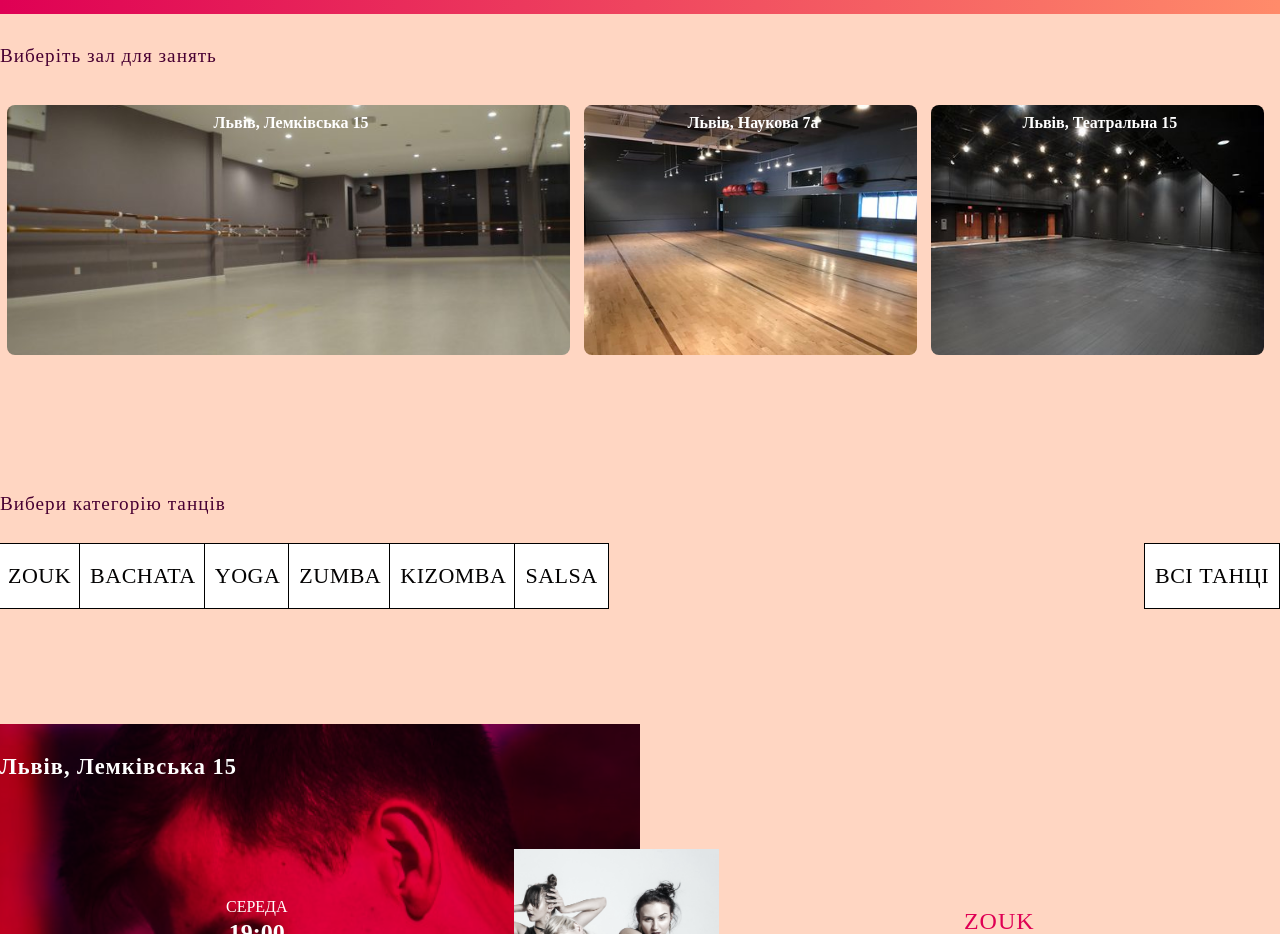
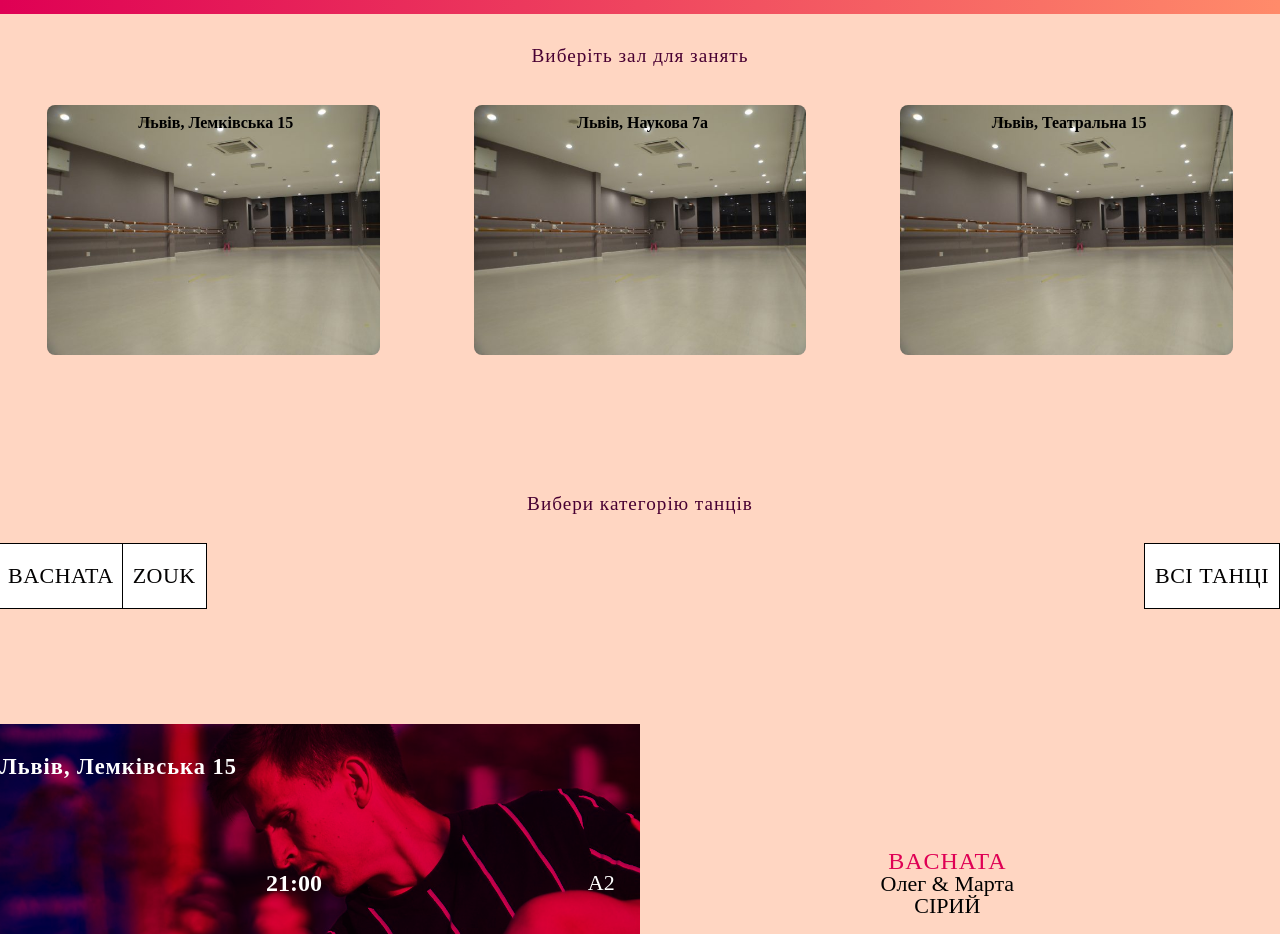
Before and after one commit to Leonidgmn/BDSL, a React (Create React App) app: page /schedule in a window 1280 px wide. Shown: the part 98-1032 px from the top of the page. Built offline with nearby package versions, Linux system fonts and the light colour scheme.

Commit message:
WB-10 first work comit

```diff
--- /dev/null
+++ b/src/components/addressItem.jsx
@@ -0,0 +1,39 @@
+import React from 'react'
+
+
+const AddressItem = ({
+  place = '',
+  sotrNewAllDanceArr = [],
+  locationAndDance = [],
+  setActiveAdress = () => {},
+  setActiveDance = () => {}
+}) => {
+
+  const onAdressClick = () => {
+      setActiveAdress(place);
+
+      const location = locationAndDance.map(loca => {
+        const locaAdress = loca.adress;
+        return locaAdress
+        })
+        console.log(location);
+    if (place === location[0]) {
+        setActiveDance('BACHATA');
+    } else if (place === location[1]) {
+        setActiveDance('BACHATA');
+    } else if (place === location[2]) {
+        setActiveDance('KIZOMBA');
+    }
+  }
+
+  return (
+    <a onClick={onAdressClick} href="#" className='address-item active first'>
+      <span
+          className='text-address-item'>{place}</span>
+      <span className="btnBefore"></span>
+      <span className="btnAfter"></span>
+    </a>
+  )
+}
+
+export default AddressItem;
--- a/src/components/dance.jsx
+++ b/src/components/dance.jsx
@@ -9,7 +9,6 @@ const Dance = () => {
                 <h2>В нашій школі Ви можете опанувати саме такі танці:</h2>
                 <div className="dance-list">
                     {danceData.map(dances => {
-                        console.log(dances)
                         return (
                             <div className='dance-items'>
                                 <h3>{dances.dance}</h3>
--- /dev/null
+++ b/src/components/danceItem.jsx
@@ -0,0 +1,18 @@
+import React from 'react'
+
+function DanceItem (props) {
+
+
+    function onDanceClick () {
+      props.setActiveDance(props.dance)
+
+    }
+
+    return (
+        <li onClick={onDanceClick} className="select-dance-item">
+            <span>{props.dance}</span>
+        </li>
+    )
+}
+
+export default DanceItem
--- a/src/components/schedule.css
+++ b/src/components/schedule.css
@@ -16,7 +16,7 @@ body {
 
 .title-select {
     display: flex;
-    justify-content: flex-start;
+    justify-content: center;
     font-size: 1.2rem;
     font-style: normal;
     font-weight: 500;
@@ -25,16 +25,17 @@ body {
 
 .address-items {
     display: flex;
+    justify-content: space-around;
 }
 
 .address-item.active {
-    min-width: 44%;
+    /* min-width: 44%; */
 }
 
 .text-address-item {
     font-size: 1rem;
     font-weight: 700;
-    color: var(--white100);
+    color: black;
     margin: 5px 0 0 5px;
 }
 
@@ -220,15 +221,16 @@ span {
 .schedule-item {
     display: flex;
     justify-content: space-evenly;
+    align-items: center;
     margin-bottom: 70px;
 }
 
 .name-schedule {
-    margin-top: 60px;
+    /* margin-top: 60px; */
 }
 
 .hour-day-schedule {
-    margin-top: 50px;
+    /* margin-top: 50px; */
 }
 
 .day-schedule {
--- a/src/components/schedule.jsx
+++ b/src/components/schedule.jsx
@@ -1,88 +1,102 @@
-import React from 'react';
-import classes from './schedule.css'
+import React, { useState } from "react";
+import classes from "./schedule.css";
+import { scheduleData, locations, locationAndDance } from "../data/scheduleData";
+import AddressItem from "./addressItem";
+import DanceItem from "./danceItem";
+import ScheduleItem from "./scheduleItem";
 
-const Schedule = () => {
+const Schedule = (props) => {
+
+
+  const [activeAdress, setActiveAdress] = useState('Львів, Лемківська 15');
+
+  const [activeDay, setActiveDay] = useState('ПОНЕДІЛОК');
+
+  const filteredByAdresss = scheduleData.filter((obj) => activeAdress.includes(obj.adress));
+  const newAllDanceArr = [...new Set(filteredByAdresss.map((a) => a.dance))];
+  const sotrNewAllDanceArr = newAllDanceArr.sort();
+  const [activeDance, setActiveDance] = useState(sotrNewAllDanceArr[0])
+
+
+  let allDanceTime = filteredByAdresss.filter((obj) => activeDance.includes(obj.dance));
+
+
+
+  let duplicateDay = allDanceTime.filter((obj) => activeDay.includes(obj.day));
+
+
+
   return (
     <>
       <section id="schedule">
         <div className="content">
           <div className="select-address">
-                        <h3 className='title-select'>Виберіть зал для занять</h3>
+            <h3 className="title-select">Виберіть зал для занять</h3>
             <div className="address-items">
-                            <a href="#" className='address-item active first'>
-                                <span className='text-address-item'>Львів, Лемківська 15</span>
-                                <span class="btnBefore"></span>
-                                <span class="btnAfter"></span>
-                            </a>
-                            <a href="#" className='address-item second'>
+              {locations.map((place, index) => (
+                <AddressItem
+                  sotrNewAllDanceArr={sotrNewAllDanceArr}
+                  setActiveAdress={setActiveAdress}
+                  locationAndDance={locationAndDance}
+                  setActiveDance={setActiveDance}
+                  place={place}
+                  key={index}
+                />
+              ))}
+              {/* <a href="#" className='address-item second'>
                                 <span className='text-address-item'>Львів, Наукова 7а</span>
-                                <span class="btnBefore"></span>
-                                <span class="btnAfter"></span>
+                                <span className="btnBefore"></span>
+                                <span className="btnAfter"></span>
                             </a>
                             <a href="#" className='address-item third'>
-                                <span className='text-address-item'>Львів, Театральна 15</span>
-                                <span class="btnBefore"></span>
-                                <span class="btnAfter"></span>
-                            </a>
+                                <span className='text-address-item'>{props.newadressArr.data}</span>
+                                <span className="btnBefore"></span>
+                                <span className="btnAfter"></span>
+                            </a> */}
             </div>
           </div>
         </div>
-            </section >
+      </section>
 
       <section>
         <div className="content">
-                    <div className='select-dance'>
-                        <h3 className='title-select'>Вибери категорію танців</h3>
-                        <div className='select-dance-items'>
-                            <ul className='all-dance'>
+          <div className="select-dance">
+            <h3 className="title-select">Вибери категорію танців</h3>
+            <div className="select-dance-items">
+              <ul className="all-dance">
+                {sotrNewAllDanceArr.map((dance, index) => (
+                  <DanceItem
+                    activeDance={activeDance}
+                    setActiveDance={setActiveDance}
+                    key={index}
+                    dance={dance}
+                  />
+                ))}
+              </ul>
+              <ul className="all-dance">
                 <li className="select-dance-item">
-                                    <span>ZOUK</span>
+                  <span>ВСІ ТАНЦІ</span>
                 </li>
-                                <li className="select-dance-item">
-                                    <span>BACHATA</span>
-                                </li>
-                                <li className="select-dance-item">
-                                    <span>YOGA</span>
-                                </li>
-                                <li className="select-dance-item">
-                                    <span>ZUMBA</span>
-                                </li>
-                                <li className="select-dance-item">
-                                    <span>KIZOMBA</span>
-                                </li>
-                                <li className="select-dance-item">
-                                    <span>SALSA</span>
-                                </li>
-                            </ul>
-                            <ul className='all-dance'>
-                                <li className="select-dance-item"><span>ВСІ ТАНЦІ</span></li>
               </ul>
             </div>
           </div>
         </div>
-            </section >
+      </section>
 
       <section>
         <div className="content-schedule">
           <div className="schedule-background"></div>
-                    <div className='schedule content'>
-                        <h2 className="schedule-title">Львів, Лемківська 15</h2>
-                        <div className="schedule-item">
-                            <div className="hour-day-schedule">
-                                <p className="day-schedule">CEРЕДА</p>
-                                <p className="hour-schedule">19:00</p>
-                                <p className="day-schedule">СУБОТА</p>
-                                <p className="hour-schedule">21:00</p>
-                            </div>
-                            <div className="photo-schedule"></div>
-                            <div className="name-schedule">
-                                <h3 className='name-dance-schedule'>ZOUK</h3>
-                                <p className='teacher-schedule'>Олег & Оля</p>
-                                <p className='number-room-schedule'>Зал №1</p>
-                            </div>
-                        </div>
-
-                        <div className="schedule-item">
+          <div className="schedule content">
+            <h2 className="schedule-title">{ activeAdress }</h2>
+            {allDanceTime.map((data, index) => (
+              <ScheduleItem
+              duplicateDay={duplicateDay}
+              activeDay={activeDay}
+              data={data}
+              key={index}
+              />
+            ))}
+            {/* <div className="schedule-item">
                             <div className="hour-day-schedule">
                                 <p className="day-schedule">CEРЕДА</p>
                                 <p className="hour-schedule">19:00</p>
@@ -155,11 +169,10 @@ const Schedule = () => {
                                 <p className='teacher-schedule'>Олег & Оля</p>
                                 <p className='number-room-schedule'>Зал №1</p>
                             </div>
-                        </div>
-
+                        </div> */}
           </div>
         </div>
-            </section >
+      </section>
     </>
   );
 };
--- /dev/null
+++ b/src/components/scheduleItem.jsx
@@ -0,0 +1,20 @@
+import React from 'react'
+
+function ScheduleItem(props) {
+    return (
+        <div  className="schedule-item">
+            <div className="hour-day-schedule">
+                <p className="hour-schedule">{props.duplicateDay.hour}</p>
+                <p className="hour-schedule">21:00</p>
+            </div>
+            <div style={{color: "white"}} className="level">{props.data.level}</div>
+            <div className="name-schedule">
+            <h3 className='name-dance-schedule'>{props.data.dance}</h3>
+            <p className='teacher-schedule'>{props.data.teacher}</p>
+            <p className='number-room-schedule'>{props.data.hall}</p>
+            </div>
+        </div>
+    )
+}
+
+export default ScheduleItem
--- /dev/null
+++ b/src/data/scheduleData.js
@@ -0,0 +1,183 @@
+export const scheduleData = [
+    {
+        adress: 'Львів, Лемківська 15',
+        hall: 'СІРИЙ',
+        class: 'first',
+        dance: 'BACHATA',
+        day: 'ПОНЕДІЛОК',
+        hour: '19:00 - 20:00',
+        level: 'A2',
+        teacher: 'Олег & Марта',
+    },
+    {
+        adress: 'Львів, Лемківська 15',
+        dance: 'ZOUK',
+        day: 'СЕРЕДА',
+        hour: '19:00 - 20:00',
+        level: 'A2',
+        teacher: 'Олег & Марта',
+    },
+    {
+        adress: 'Львів, Лемківська 15',
+        dance: 'BACHATA',
+        day: 'ПОНЕДІЛОК',
+        hour: '20:00 - 21:00',
+        level: 'B1-B2',
+        teacher: 'Олег & Оля'
+    },
+    {
+        adress: 'Львів, Лемківська 15',
+        dance: 'BACHATA',
+        day: 'СЕРЕДА',
+        hour: '20:00 - 21:00',
+        level: 'B1-B2',
+        teacher: 'Олег & Оля'
+    },
+    {
+        adress: 'Львів, Лемківська 15',
+        dance: 'BACHATA',
+        day: 'ВІВТОРОК',
+        hour: '19:00 - 20:00',
+        level: 'B1-B2',
+        teacher: 'Тарас & Галя',
+    },
+    {
+        adress: 'Львів, Лемківська 15',
+        dance: 'BACHATA',
+        day: 'ЧЕТВЕР',
+        hour: '19:00 - 20:00',
+        level: 'B1-B2',
+        teacher: 'Тарас & Галя',
+    },
+    {
+        adress: 'Львів, Наукова 7а',
+        dance: 'SALSA',
+        day: 'ПОНЕДІЛОК',
+        hour: '18:45-19:45',
+        level: 'A2',
+        teacher: 'Тарас & Галя',
+    },
+    {
+        adress: 'Львів, Наукова 7а',
+        dance: 'BACHATA',
+        day: 'СЕРЕДА',
+        hour: '18:45-19:45',
+        level: 'A2',
+        teacher: 'Тарас & Галя',
+    },
+    {
+        adress: 'Львів, Наукова 7а',
+        dance: 'BACHATA',
+        day: 'ПОНЕДІЛОК',
+        hour: '19:45-20:45',
+        level: 'Special Course',
+        teacher: 'Тарас & Галя',
+    },
+    {
+        adress: 'Львів, Наукова 7а',
+        dance: 'BACHATA',
+        day: 'СЕРЕДА',
+        hour: '19:45-20:45',
+        level: 'Special Course',
+        teacher: 'Тарас & Галя',
+    },
+    {
+        adress: 'Львів, Наукова 7а',
+        dance: 'ZOUK',
+        day: 'ВІВТОРОК',
+        hour: '20:00 - 21:00',
+        level: 'A2',
+        teacher: 'Слава & Юля',
+    },
+    {
+        adress: 'Львів, Наукова 7а',
+        dance: 'ZOUK',
+        day: 'ЧЕТВЕР',
+        hour: '20:00 - 21:00',
+        level: 'A2',
+        teacher: 'Слава & Юля',
+    },
+    {
+        adress: 'Львів, Наукова 7а',
+        dance: 'ZOUK',
+        day: 'ВІВТОРОК',
+        hour: '21:00 - 21:50',
+        level: 'B1-B2',
+        teacher: 'Слава & Юля',
+    },
+    {
+        adress: 'Львів, Наукова 7а',
+        dance: 'ZOUK',
+        day: 'ЧЕТВЕР',
+        hour: '21:00 - 21:50',
+        level: 'B1-B2',
+        teacher: 'Слава & Юля',
+    },
+    {
+        adress: 'Львів, Театральна 15',
+        dance: 'KIZOMBA',
+        day: 'ВІВТОРОК',
+        hour: '19:00 - 20:00',
+        level: 'A2',
+        teacher: 'Ярослав & Іра',
+    },
+    {
+        adress: 'Львів, Театральна 15',
+        dance: 'ZOUK',
+        day: 'ЧЕТВЕР',
+        hour: '21:00 - 21:50',
+        level: 'B1-B2',
+        teacher: 'Слава & Юля',
+    },
+    {
+        adress: 'Львів, Театральна 15',
+        dance: 'KIZOMBA',
+        day: 'СЕРЕДА',
+        hour: '19:00 - 20:00',
+        level: 'A2',
+        teacher: 'Ярослав & Іра',
+    },
+];
+
+export const locations = [...new Set(scheduleData.map((a) => a.adress))];
+
+
+export const locationAndDance = [
+    {
+        adress: 'Львів, Лемківська 15',
+        dance1: ['BACHATA', 'ZOUK',]
+    },
+    {
+        adress: 'Львів, Наукова 7а',
+        dance1: ['BACHATA', 'SALSA', 'ZOUK',]
+    },
+    {
+        adress: 'Львів, Театральна 15',
+        dance1: ['KIZOMBA', 'ZOUK',]
+    },
+];
+
+
+
+
+
+
+
+
+export const allDanceTypes= [...new Set(scheduleData.map((a) => a.dance))];
+// export const locationsAndDances = (arr) => {
+//     const result = [];
+
+//     arr.forEach((item) => {
+//         if() {
+
+//         }
+//     })}
+
+    // return result;
+    // const foo = [
+    //     {
+    //         adresss: '',
+    //         danceTypes: [ '', ]},
+
+    // ]
```
Also changed, not shown: src/components/scheduleDayItem.jsx (added, +14 -0 lines). Lines whose indentation alone changed are shown as unchanged.
